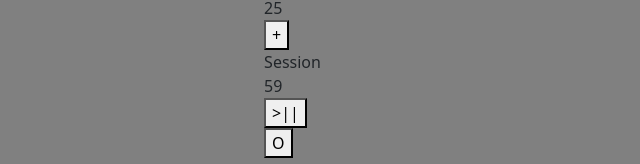
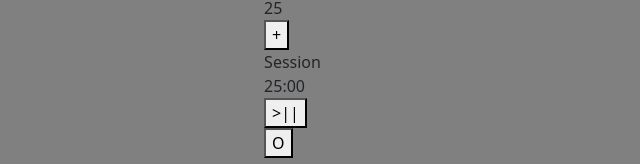
Before and after one commit to AndersonDGueC/clock_25-5, a React (Create React App) app: page / in a window 1280 px wide. Shown: the part 214-378 px from the top of the page, without its empty margins (319-959 px from the left). Built offline with nearby package versions, Linux system fonts and the light colour scheme.

Commit message:
add funcition timeFormatter in ContainerChron.js

```diff
--- a/src/components/ContainerChron.js
+++ b/src/components/ContainerChron.js
@@ -12,6 +12,16 @@
 const ContainerChron=()=>{
 
 const [state, dispatch]=useReducer(reducerClock, INITIAL_STATE_CLOCK)
+
+const title=state.timingType==='SESSION'?"Session":"Break"
+
+const timeFormatter=()=>{
+	const minutes=Math.floor(state.time/60)
+	const seconds=state.time-minutes*60
+	const formattedSeconds=seconds<10?'0'+seconds:seconds
+	const formattedMinutes=minutes<10?'0'+minutes:minutes
+	return `${formattedMinutes}:${formattedSeconds}`
+}
 
 const decrementBreakClick=()=>{
 //console.log(state)
@@ -63,8 +73,8 @@
 	<ButtonChron name={'session-increment'} type={'+'} push={incrementSessionClick}/>
 	</div>
 	<div>
-	<LabelChron name={'timer-label'} text={'Session'}/>
-	<DisplayChron named={'time-left'} textd={state.time}/>
+	<LabelChron name={'timer-label'} text={title}/>
+	<DisplayChron named={'time-left'} textd={timeFormatter()}/>
 	</div>
 	<div>
 	<ButtonChron name={'start_stop'} type={'>||'} push={startStopClick}/>
--- a/src/components/store/actionClock.js
+++ b/src/components/store/actionClock.js
@@ -1,13 +1,13 @@
 import {INC_SESS, INC_BREK, DEC_SESS, DEC_BREK, START_STOP, RESET} from './actionTypeClock'
 
-export const inc_ses_click=()=>({type:INC_SESS, flag_incb:true});
+export const inc_ses_click=()=>({type:INC_SESS});
 
-export const inc_brek_click=()=>({type:INC_BREK, flag_decb:true});
+export const inc_brek_click=()=>({type:INC_BREK});
 
-export const dec_sess_click=()=>({type:DEC_SESS, flag_decs:true});
+export const dec_sess_click=()=>({type:DEC_SESS});
 
-export const dec_brek_click=()=>({type:DEC_BREK, flag_incs:true});
+export const dec_brek_click=()=>({type:DEC_BREK});
 
-export const start_stop_click=()=>({type:START_STOP, flag_active:true, flag_pause:false});
+export const start_stop_click=()=>({type:START_STOP});
 
 export const reset_click=()=>({type:RESET})
--- a/src/components/store/initialStateClock.js
+++ b/src/components/store/initialStateClock.js
@@ -1,15 +1,7 @@
 export default{
 break:5,
 session:25,
-counter:0,
-time:59,
-cnt_ses_min:25,
-cnt_ses_sec:0,
-string_sb:'Session',
-pause:false,
-active:false,
-tflagincb:true,
-tflagdecb:true,
-tflagincs:true,
-tflagdecs:true
+timingType:'SESSION',
+time:1500,
+play:false
 }
```
